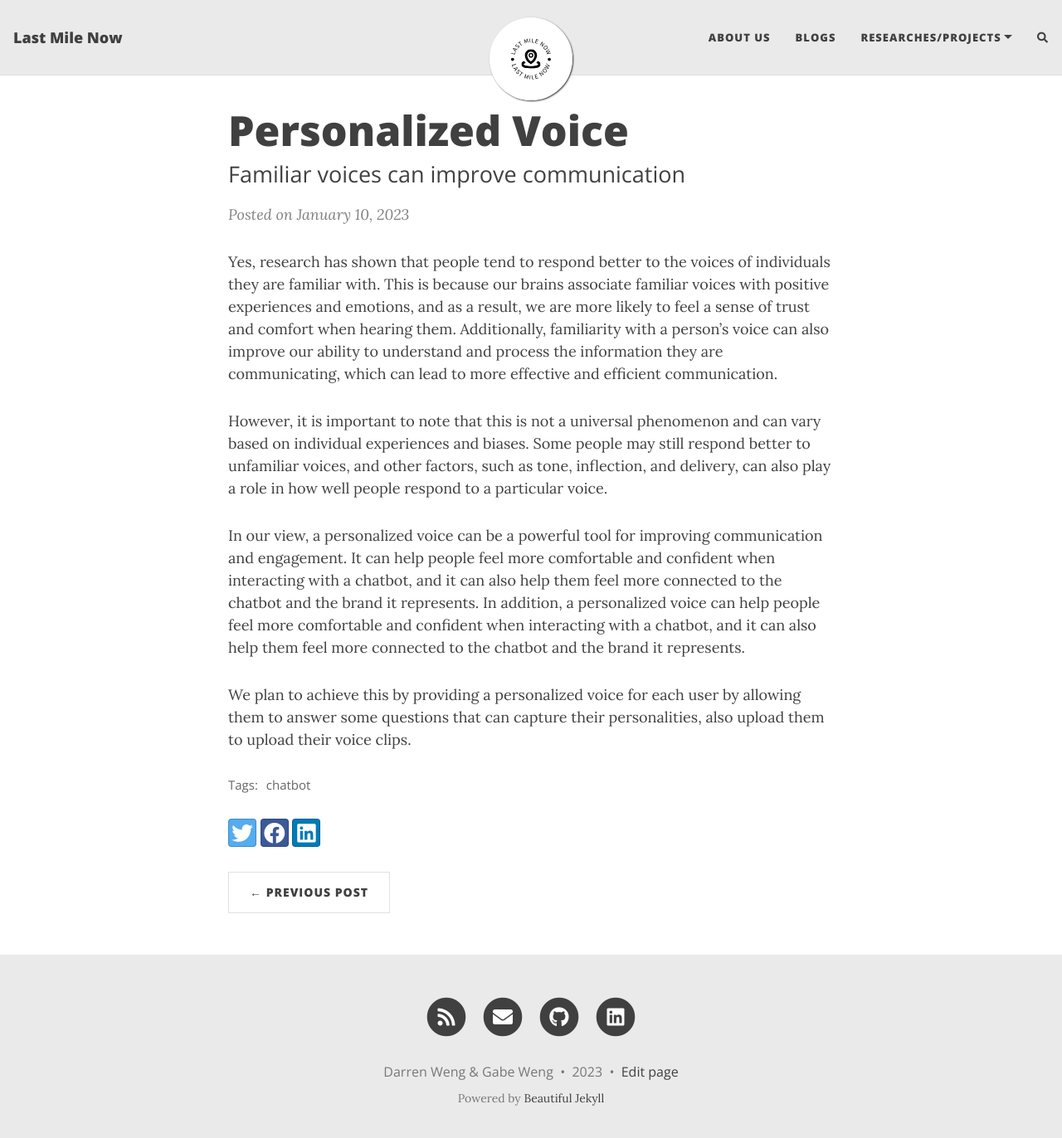
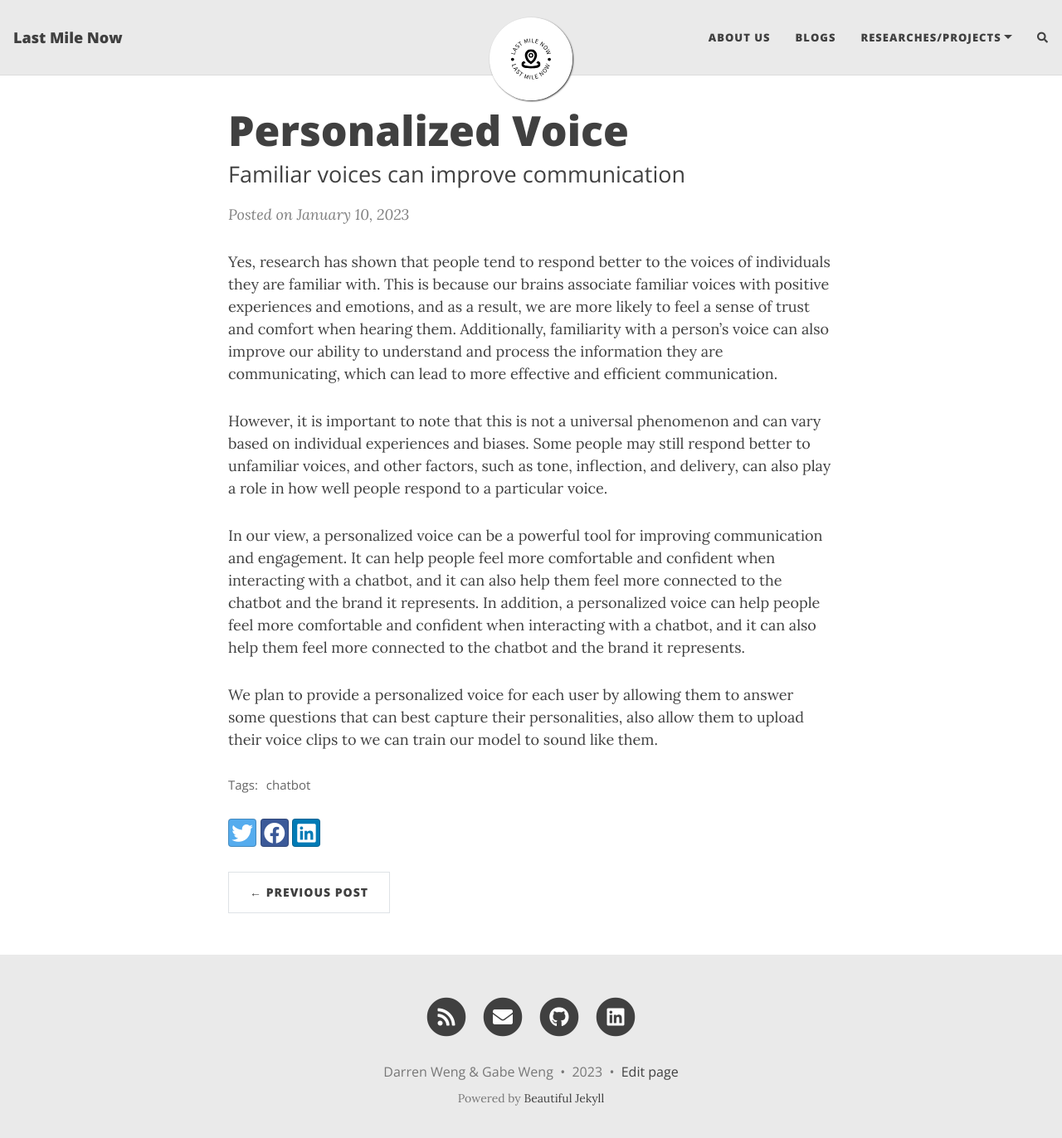
Before and after one commit to LastMileNow/lastmilenow.github.io, a Jekyll site: the page built from _posts/2023-01-10-personalized-voice.md, in a window 1280 px wide and 1385 px high. Shown: the top 1372 px of the window at 83% size. Built offline with Jekyll 4.4.1, drawn with Linux system fonts in a browser that asks for light colours; nearby versions of some CDN libraries; comment, search, counter and statistics services are not loaded.

Commit message:
personality

```diff
--- a/_posts/2023-01-10-personalized-voice.md
+++ b/_posts/2023-01-10-personalized-voice.md
@@ -13,4 +13,4 @@ However, it is important to note that this is not a universal phenomenon and can
 
 In our view, a personalized voice can be a powerful tool for improving communication and engagement. It can help people feel more comfortable and confident when interacting with a chatbot, and it can also help them feel more connected to the chatbot and the brand it represents. In addition, a personalized voice can help people feel more comfortable and confident when interacting with a chatbot, and it can also help them feel more connected to the chatbot and the brand it represents.
 
-We plan to achieve this by providing a personalized voice for each user by allowing them to answer some questions that can capture their personalities, also upload them to upload their voice clips.
+We plan to provide a personalized voice for each user by allowing them to answer some questions that can best capture their personalities, also allow them to upload their voice clips to we can train our model to sound like them.
```
